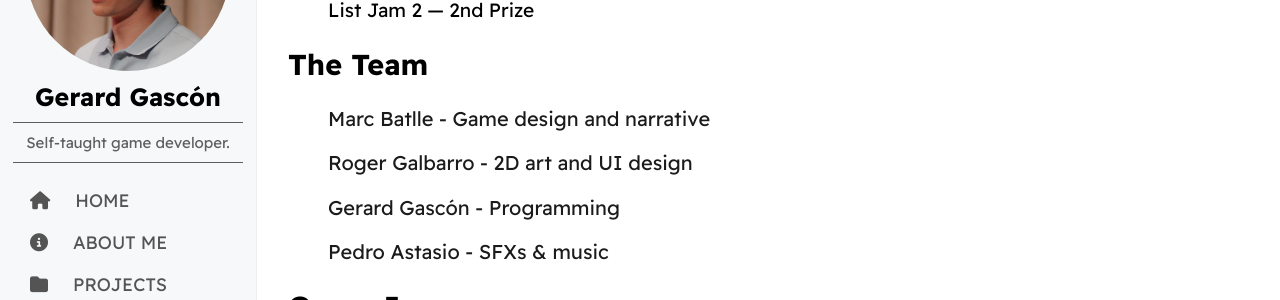
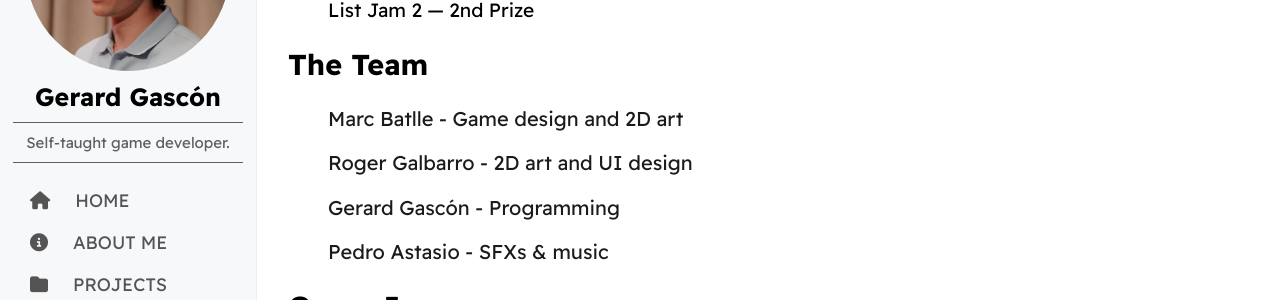
Before and after one commit to GerardGascon/gerardgascon.github.io, a Jekyll site: the page built from _jams/2023-03-06-Trorb.md, in a window 1280 px wide and 900 px high, scrolled down 493 px. Shown: the part 154-454 px from the top of the window. Built offline with Jekyll 4.4.1, drawn with Linux system fonts in a browser that asks for light colours; nearby versions of some CDN libraries.

Commit message:
Update 2023-03-06-Trorb.md

```diff
--- a/_jams/2023-03-06-Trorb.md
+++ b/_jams/2023-03-06-Trorb.md
@@ -36,7 +36,7 @@ Survive in these cold ruins until the door opens while the orb you hold changes
 
 ## The Team
 
-> [Marc Batlle - Game design and narrative](https://twitter.com/Atrichocke/){:target="_blank"}
+> [Marc Batlle - Game design and 2D art](https://twitter.com/Atrichocke/){:target="_blank"}
 >
 > [Roger Galbarro - 2D art and UI design](https://twitter.com/Rugi_Kong/){:target="_blank"}
 >
```
